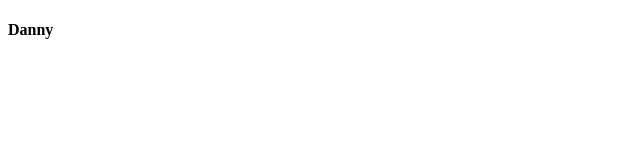
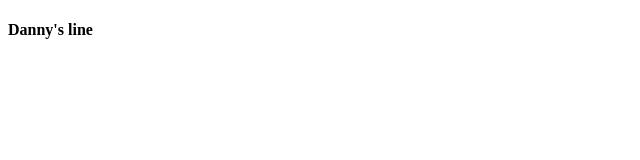
Before and after one commit to hollywoodchase/best-group, a plain HTML site: page index.html in a window 1280 px wide. Shown: the full height of the page, 0-640 px from the left. Drawn offline with Linux system fonts and the light colour scheme.

Commit message:
changed one line

```diff
--- a/index.html
+++ b/index.html
@@ -7,6 +7,6 @@
     <title>Document</title>
 </head>
 <body>
-    <h4>Danny</h4>
+    <h4>Danny's line</h4>
 </body>
 </html>
```
